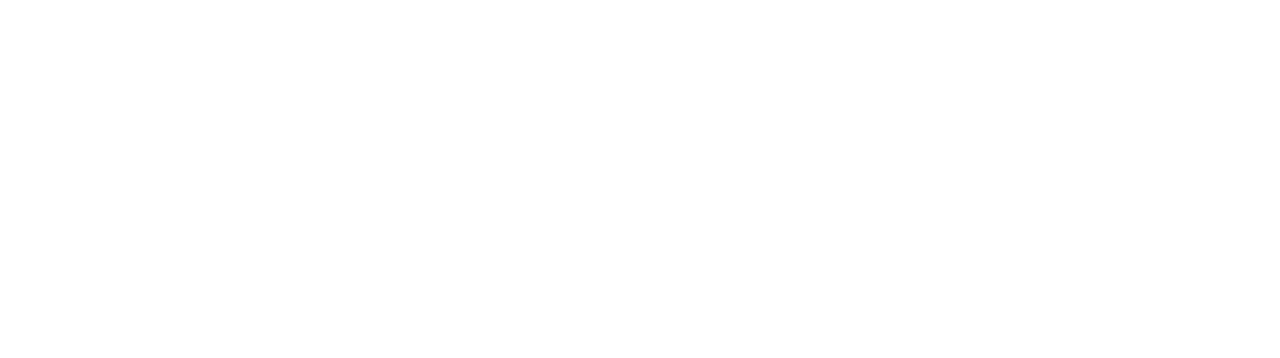
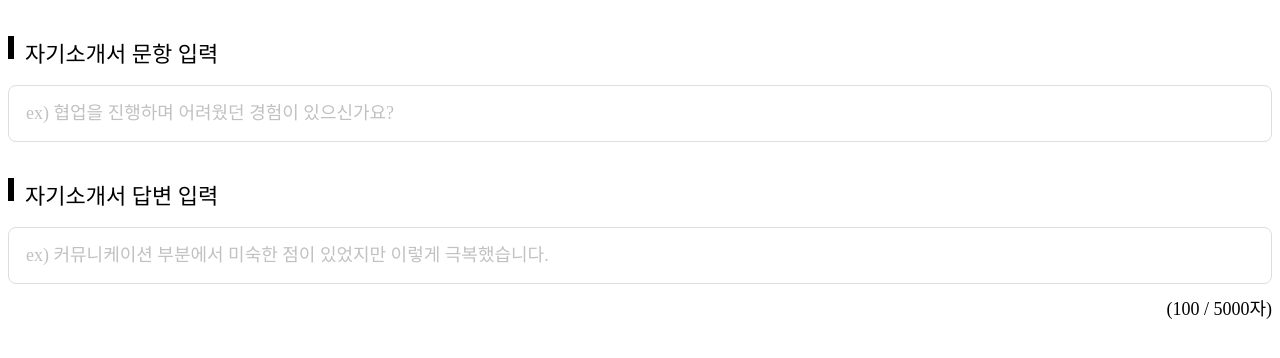
Before and after one commit to SominLeeeeee/highlightme_front_public, a React (Create React App) app: page /coverletter in a window 1280 px wide. Shown: the top 358 px of the page. Built offline with nearby package versions, Linux system fonts and the light colour scheme; the HTML template or start-up script is replaced by a standard one.

Commit message:
자기소개서 등록하기 - 기본 틀 잡는 중

```diff
--- a/src/App.js
+++ b/src/App.js
@@ -5,6 +5,7 @@
 const SignUp = lazy(() => import("./routes/SignUp"));
 const QuestionsList = lazy(() => import("./routes/QuestionsList"));
 const KeywordGraphView = lazy(() => import("./routes/KeywordGraphView"));
+const Coverletter = lazy(() => import("./routes/Coverletter"));
 
 function App() {
   return (
@@ -17,10 +18,11 @@
           <Route path="/signup" component={SignUp} />
           <Route path="/questions/:keyword" component={QuestionsList} />
           <Route path="/keywordview/graph" component={KeywordGraphView} />
+          <Route path="/coverletter" component={Coverletter} />
+
           {/* <Route path="/signin/logout" component={Logout} />
           <Route path="/field" component={Field} />
 
-          <Route path="/coverletter" component={Coverletter} />
 
           <Route
             path="/questions/keywordmap?view=graph"
--- /dev/null
+++ b/src/components/ClInput.js
@@ -0,0 +1,40 @@
+import React from "react";
+import "./clInput.scss";
+import ClInputDiv from "./ClInputDiv";
+
+function ClInput() {
+  var count = 100;
+
+  return (
+    <div>
+      {/* Tip
+        <div>
+          <div>
+            <img src="/images/ic-mydocs-tip.svg" />
+            <p> Tip</p>
+          </div>
+          <p>
+            질문하기 서비스를 이용하려면 자기소개서 항목이 필요합니다. 질문하기
+            서비스를 이용하려면 자기소개서 항목이 필요합니다. 질문하기 서비스를
+            이용하려면 입니다.
+          </p>
+        </div> */}
+
+      {/* 자기소개서 문항 입력 */}
+      <ClInputDiv
+        title="자기소개서 문항 입력"
+        hint="ex) 협업을 진행하며 어려웠던 경험이 있으신가요?"
+      />
+      <ClInputDiv
+        title="자기소개서 답변 입력"
+        hint="ex) 커뮤니케이션 부분에서 미숙한 점이 있었지만 이렇게 극복했습니다."
+      />
+      <div className="clInputNotice">
+        <p className="errNotice">답변을 200자 이상 입력해주세요.</p>
+        <p className="typingCount">({count} / 5000자)</p>
+      </div>
+    </div>
+  );
+}
+
+export default ClInput;
--- /dev/null
+++ b/src/components/ClInputDiv.js
@@ -0,0 +1,17 @@
+import "./clInputDiv.scss";
+
+function ClInputDiv(props) {
+  const { hint, title } = { ...props };
+
+  return (
+    <div>
+      <span className="clInputTitle">
+        <div />
+        <p>{title}</p>
+      </span>
+      <input className="clInputAnswer" placeholder={hint} />
+    </div>
+  );
+}
+
+export default ClInputDiv;
--- /dev/null
+++ b/src/components/clInput.scss
@@ -0,0 +1,20 @@
+.clInputNotice {
+  display: flex;
+  justify-content: space-between;
+
+  .errNotice {
+    margin: 0;
+    color: white;
+    font-size: 18px;
+    -webkit-user-select: none;
+    -moz-user-select: none;
+    -ms-user-select: none;
+    user-select: none;
+  }
+
+  .typingCount {
+    color: black;
+    font-size: 18px;
+    margin: 0;
+  }
+}
--- /dev/null
+++ b/src/components/clInputDiv.scss
@@ -0,0 +1,45 @@
+@import "../style/colors.scss";
+
+.clInputTitle {
+  display: flex;
+  margin-top: 3.6rem;
+  div {
+    display: inline-block;
+    width: 0.6rem;
+    height: 2.3rem;
+    background-color: black;
+    margin-right: 1.1rem;
+  }
+  p {
+    margin: 0;
+    display: inline;
+    color: black;
+    font-size: 2.2rem;
+    font-family: "AppleSDGothicNeo-SemiBold";
+  }
+}
+
+.clInputAnswer {
+  display: block;
+  width: 100%;
+  box-sizing: border-box;
+  border: 1px solid $grayborder;
+  padding: 1.7rem;
+  color: black;
+  margin-top: 1.7rem;
+  margin-bottom: 1rem;
+  font-size: 1.8rem;
+  border-radius: 0.8rem;
+  font-family: "AppleSDGothicNeo-Regular";
+
+  &::placeholder {
+    color: $darkgray;
+    font-size: 1.8rem;
+    font-family: "AppleSDGothicNeo-Regular";
+  }
+
+  &:focus {
+    outline: none;
+    border-color: $mainyellowa;
+  }
+}
--- /dev/null
+++ b/src/routes/Coverletter.js
@@ -0,0 +1,12 @@
+import React from "react";
+import "../style/coverletter.scss";
+import ClInput from "../components/ClInput";
+function Coverletter() {
+  return (
+    <div>
+      <ClInput></ClInput>
+    </div>
+  );
+}
+
+export default Coverletter;
```
Also changed, not shown: public/images/ic-mydocs-tip.svg (added), src/components/ClList.js (added), src/components/clList.scss (added), src/style/coverletter.scss (added).
